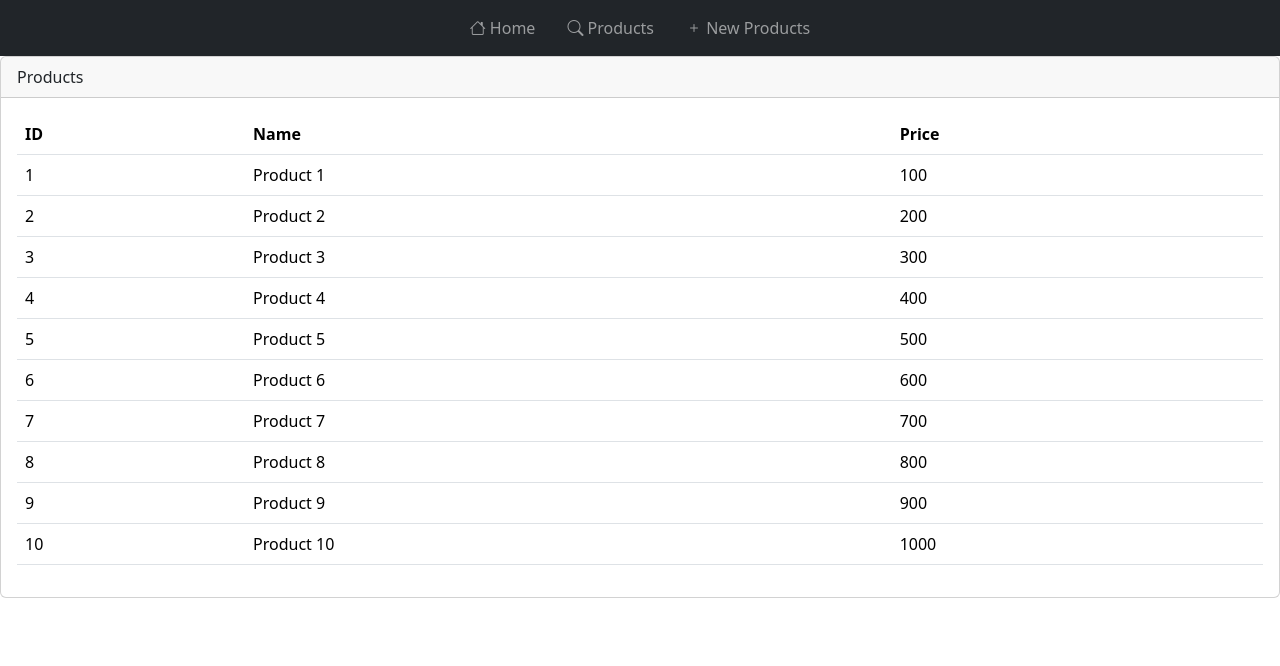
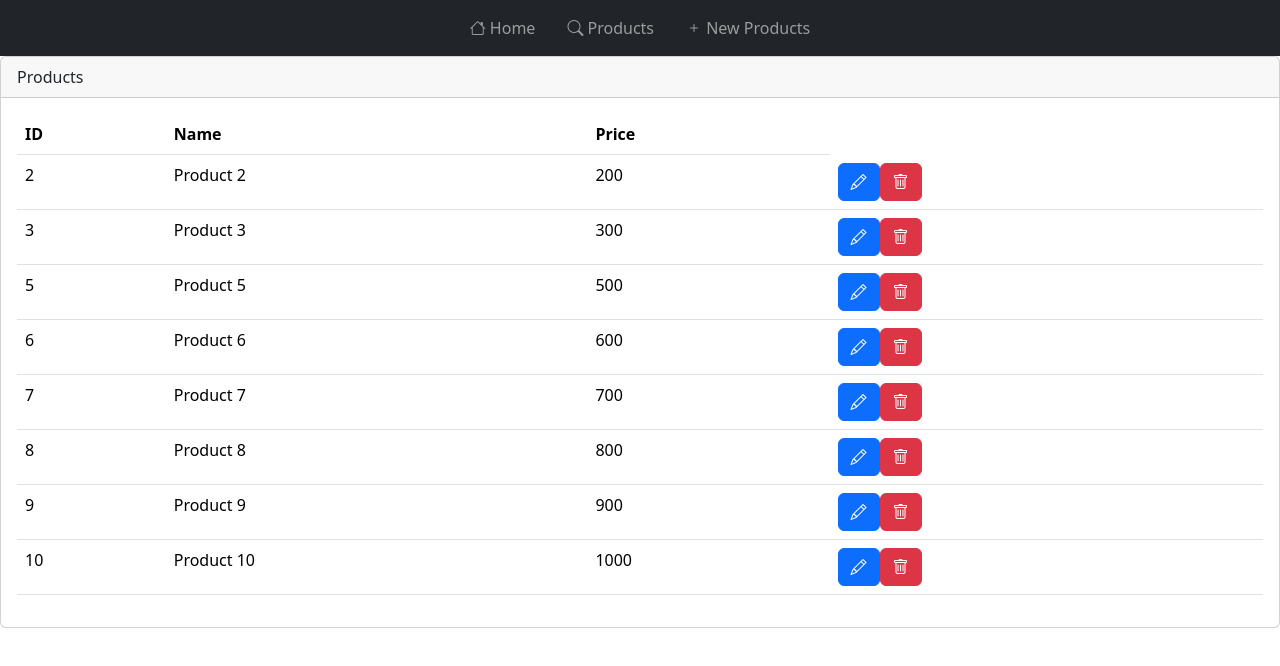
Before and after one commit to ELMOUADDIBE/tp4-AngularDemo, an Angular app in the folder demoTP4/: page /products in a window 1280 px wide. Shown: the top 666 px of the page. Built offline with nearby package versions, Linux system fonts and the light colour scheme; data requests are answered from the project's data file.

Commit message:
product service

```diff
--- a/demoTP4/data/db.json
+++ b/demoTP4/data/db.json
@@ -1,52 +1,42 @@
 {
   "products": [
     {
-            "id": 1,
-            "name": "Product 1",
-            "price": 100
-        },
-        {
-            "id": 2,
+      "id": "2",
       "name": "Product 2",
       "price": 200
     },
     {
-            "id": 3,
+      "id": "3",
       "name": "Product 3",
       "price": 300
     },
     {
-            "id": 4,
-            "name": "Product 4",
-            "price": 400
-        },
-        {
-            "id": 5,
+      "id": "5",
       "name": "Product 5",
       "price": 500
     },
     {
-            "id": 6,
+      "id": "6",
       "name": "Product 6",
       "price": 600
     },
     {
-            "id": 7,
+      "id": "7",
       "name": "Product 7",
       "price": 700
     },
     {
-            "id": 8,
+      "id": "8",
       "name": "Product 8",
       "price": 800
     },
     {
-            "id": 9,
+      "id": "9",
       "name": "Product 9",
       "price": 900
     },
     {
-            "id": 10,
+      "id": "10",
       "name": "Product 10",
       "price": 1000
     }
--- a/demoTP4/src/app/app.module.ts
+++ b/demoTP4/src/app/app.module.ts
@@ -7,6 +7,7 @@ import { HomeComponent } from './home/home.component';
 import { ProductsComponent } from './products/products.component';
 import { NewProductsComponent } from './new-products/new-products.component';
 import { HttpClientModule, provideHttpClient} from '@angular/common/http';
+import { ReactiveFormsModule } from '@angular/forms';
 
 @NgModule({
   declarations: [
@@ -18,7 +19,8 @@ import { HttpClientModule, provideHttpClient} from '@angular/common/http';
   imports: [
     BrowserModule,
     AppRoutingModule,
-    HttpClientModule
+    HttpClientModule,
+    ReactiveFormsModule
   ],
   providers: [
     provideClientHydration(),
--- /dev/null
+++ b/demoTP4/src/app/model/product.model.ts
@@ -0,0 +1,5 @@
+export interface Product{
+    id: number,
+    name: string,
+    price: number
+}
--- a/demoTP4/src/app/new-products/new-products.component.html
+++ b/demoTP4/src/app/new-products/new-products.component.html
@@ -1 +1,17 @@
-<p>new-products works!</p>
+<div class="card">
+    <div class="card-body">
+        <h5 class="card-title">New Product</h5>
+        {{productForm.value | json}}
+        <form [formGroup]="productForm" (ngSubmit)="saveProduct()">
+            <div class="form-group">
+                <label class="form-label" for="name">Name</label>
+                <input type="text" class="form-control" id="name" formControlName="name">
+            </div>
+            <div class="form-group">
+                <label for="price">Price</label>
+                <input type="number" class="form-control" id="price" formControlName="price">
+            </div>
+            <button type="submit" class="btn btn-primary" [disabled]="!productForm.valid">Submit</button>
+        </form>
+    </div>
+</div>
--- a/demoTP4/src/app/new-products/new-products.component.ts
+++ b/demoTP4/src/app/new-products/new-products.component.ts
@@ -1,10 +1,33 @@
-import { Component } from '@angular/core';
+import { Component, OnInit } from '@angular/core';
+import { Form, FormBuilder, FormGroup, Validators } from '@angular/forms';
 
 @Component({
   selector: 'app-new-products',
   templateUrl: './new-products.component.html',
   styleUrl: './new-products.component.css'
 })
-export class NewProductsComponent {
+export class NewProductsComponent implements OnInit{
+
+  public productForm!: FormGroup;
+
+  constructor(private fb:FormBuilder){
+
+  }
+
+  ngOnInit() {
+    this.productForm = this.fb.group({
+      name: ['', Validators.required],
+      price: [null, [Validators.required, Validators.min(0)]]
+    });
+  }
+
+  saveProduct() {
+    if (this.productForm.valid) {
+      console.log(this.productForm.value);
+      // Add your service call here to save the product
+    } else {
+      console.log('Form is not valid');
+    }
+  }
 
 }
--- a/demoTP4/src/app/products/products.component.html
+++ b/demoTP4/src/app/products/products.component.html
@@ -16,6 +16,14 @@
                     <td>{{ product.id }}</td>
                     <td>{{ product.name }}</td>
                     <td>{{ product.price }}</td>
+                    <td>
+                        <button class="btn btn-primary" (click)="editProduct(product)">
+                            <i class="bi bi-pencil"></i>
+                        </button>
+                        <button class="btn btn-danger" (click)="deleteProduct(product)">
+                            <i class="bi bi-trash"></i>
+                        </button>
+                    </td>
                 </tr>
             </tbody>
         </table>
--- a/demoTP4/src/app/products/products.component.ts
+++ b/demoTP4/src/app/products/products.component.ts
@@ -1,6 +1,8 @@
 import { HttpClient, HttpClientModule } from '@angular/common/http';
 import { Component, OnInit } from '@angular/core';
 import { ProductService } from '../services/product.service';
+import { Observable } from 'rxjs';
+import { Product } from '../model/product.model';
 
 @Component({
   selector: 'app-products',
@@ -8,6 +10,7 @@ import { ProductService } from '../services/product.service';
   styleUrl: './products.component.css'
 })
 export class ProductsComponent implements OnInit {
+  products : Array<Product> = [];
   constructor(private productsService: ProductService) {
   }
 
@@ -16,8 +19,7 @@ export class ProductsComponent implements OnInit {
     }
 
     getProducts(){
-      this.productsService.getProducts()
-      .subscribe({
+      this.productsService.getProducts().subscribe({
         next: data => {
           this.products = data;
         },
@@ -25,7 +27,25 @@ export class ProductsComponent implements OnInit {
           console.log(error);
         }
       })
+
+      //this.products = this.productsService.getProducts();
     }
 
-  products: Array<any> = [];
+    deleteProduct(product: Product) {
+      if(confirm('Are you sure you want to delete this product?')) {
+        this.productsService.deleteProduct(product).subscribe({
+          next: _ => {
+            this.products = this.products.filter(p => p.id !== product.id);
+          },
+          error: error => {
+            console.log(error);
+          }
+        });
+      }
+    }
+
+    editProduct(p:Product){
+      //
+    }
+
 }
--- a/demoTP4/src/app/services/product.service.ts
+++ b/demoTP4/src/app/services/product.service.ts
@@ -1,16 +1,20 @@
 import { HttpClient } from '@angular/common/http';
 import { Injectable } from '@angular/core';
 import { Observable } from 'rxjs';
+import { Product } from '../model/product.model';
 
 @Injectable({
   providedIn: 'root'
 })
 export class ProductService {
 
-  constructor(private http:HttpClient) { }
+  constructor(private http: HttpClient) { }
 
-  public getProducts():Observable<any>{
-    return this.http.get<Array<any>>('http://localhost:8888/products');
+  public getProducts(): Observable<Array<Product>> {
+    return this.http.get<Array<Product>>('http://localhost:8888/products');
   }
 
+  public deleteProduct(p: Product): Observable<any> {
+    return this.http.delete(`http://localhost:8888/products/${p.id}`);
+  }
 }
```
Lines whose indentation alone changed are shown as unchanged.
